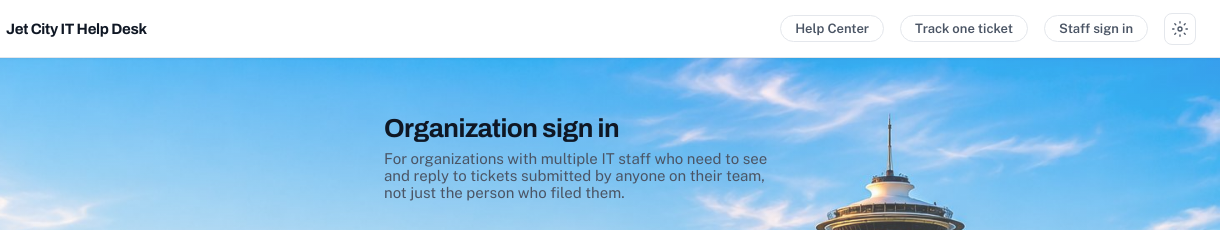
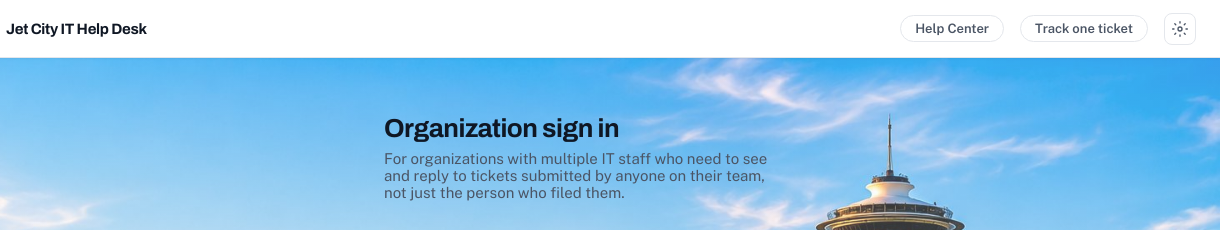
Before and after one commit to EricYJetCityIT/JetCityIT-HelpDesk, a plain HTML site: page team.html in a window 1280 px wide. Shown: the top 230 px of the page, 60-1280 px from the left. Drawn offline with nearby package versions, Linux system fonts and the light colour scheme.

Commit message:
Take the Staff sign in link back off the customer pages
Revert of 0278236. The tracking page is the customer app and the organization
page is for customers; neither should show a staff link. The link stays on the
home page and the Help Center (as before). Techs go straight to /staff.html or
the installed HD Staff app.

Co-Authored-By: Claude Sonnet 5.5 <noreply@anthropic.com>

```diff
--- a/team.html
+++ b/team.html
@@ -222,7 +222,6 @@ tbody td{padding:13px 16px;vertical-align:middle}
   <div class="hdr-right">
     <a class="hdr-pill-link" href="/faq.html">Help Center</a>
     <a class="hdr-pill-link" href="/track.html">Track one ticket</a>
-    <a class="hdr-pill-link" href="/staff.html">Staff sign in</a>
   </div>
   <div class="theme-switcher">
     <button class="theme-btn" id="theme-btn" type="button" aria-label="Theme settings" title="Theme">
```
Also changed, not shown: track.html (+0 -1 lines).
